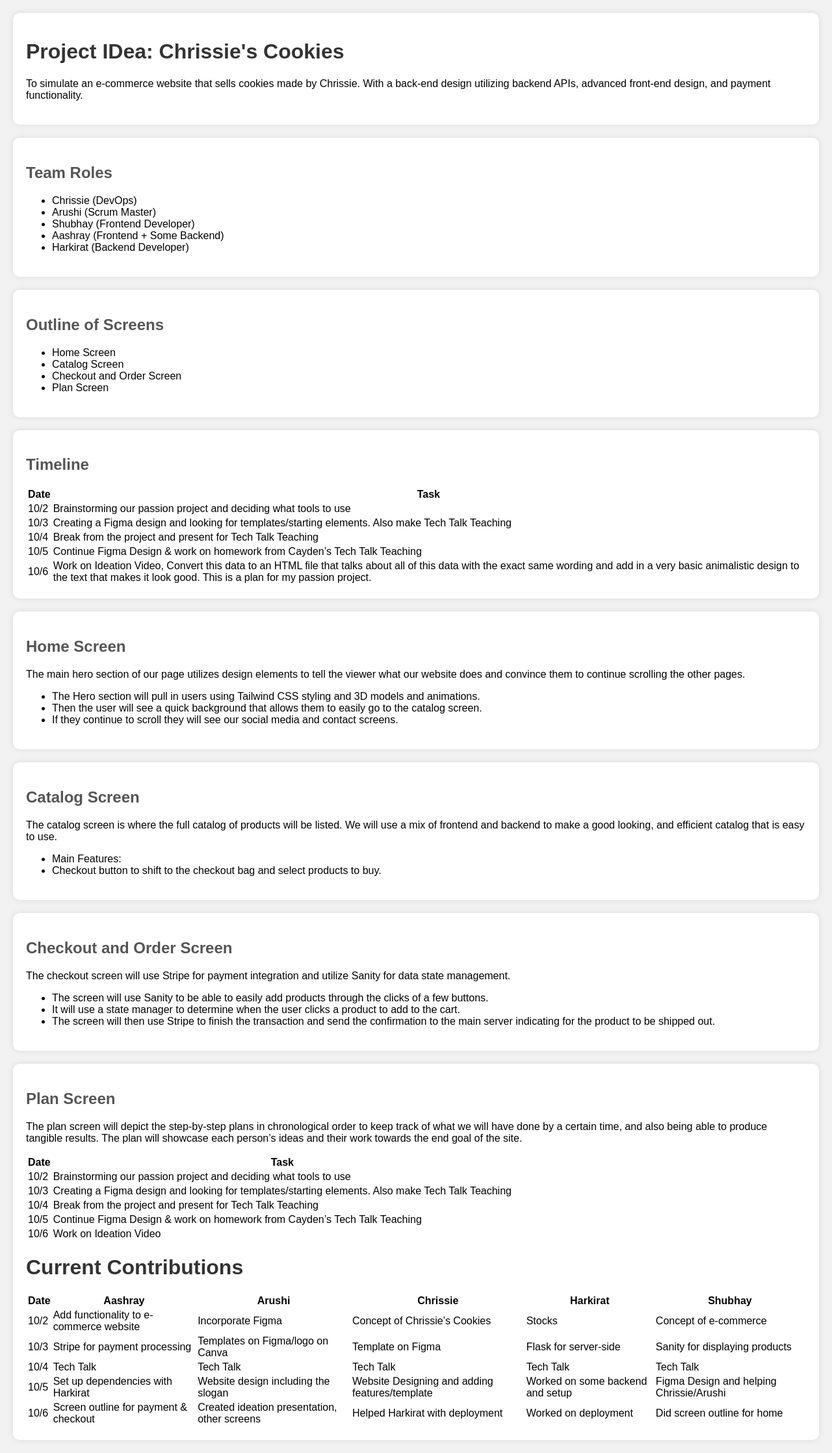
After one commit to Harkirat47/ByteBuFOOOns, a Flask app: page /projects/plans/ in a window 1280 px wide. The commit adds this page. Shown: the whole page at 65% size. Run offline with Flask 3, Linux system fonts and the light colour scheme; data comes from the database, SQL or seed files in the repository.

Commit message:
Video Plan

```diff
--- a/projects/projects.py
+++ b/projects/projects.py
@@ -21,3 +21,7 @@ def walruses():
 @app_projects.route('/hawkers/')
 def hawkers():
     return render_template("hawkers.html")
+
+@app_projects.route('/plans/')
+def plans():
+    return render_template("plans.html")
--- /dev/null
+++ b/projects/templates/bp_projects/plans.html
@@ -0,0 +1,206 @@
+<!DOCTYPE html>
+<html lang="en">
+<head>
+    <meta charset="UTF-8">
+    <meta name="viewport" content="width=device-width, initial-scale=1.0">
+    <title>Chrissie's Cookies Project</title>
+    <style>
+        /* Add your CSS styles here */
+        /* Example styles */
+        body {
+            font-family: Arial, sans-serif;
+            margin: 0;
+            padding: 0;
+            background-color: #f2f2f2;
+        }
+        .section {
+            background-color: #fff;
+            padding: 20px;
+            margin: 20px;
+            border-radius: 10px;
+            box-shadow: 0 0 10px rgba(0, 0, 0, 0.1);
+        }
+        h1 {
+            color: #333;
+        }
+        h2 {
+            color: #555;
+        }
+    </style>
+</head>
+<body>
+    <div class="section">
+        <h1>Project IDea: Chrissie's Cookies</h1>
+        <p>To simulate an e-commerce website that sells cookies made by Chrissie. With a back-end design utilizing backend APIs, advanced front-end design, and payment functionality.</p>
+    </div>
+
+    <div class="section">
+        <h2>Team Roles</h2>
+        <ul>
+            <li>Chrissie (DevOps)</li>
+            <li>Arushi (Scrum Master)</li>
+            <li>Shubhay (Frontend Developer)</li>
+            <li>Aashray (Frontend + Some Backend)</li>
+            <li>Harkirat (Backend Developer)</li>
+        </ul>
+    </div>
+
+    <div class="section">
+        <h2>Outline of Screens</h2>
+        <ul>
+            <li>Home Screen</li>
+            <li>Catalog Screen</li>
+            <li>Checkout and Order Screen</li>
+            <li>Plan Screen</li>
+        </ul>
+    </div>
+
+    <div class="section">
+        <h2>Timeline</h2>
+        <table>
+            <tr>
+                <th>Date</th>
+                <th>Task</th>
+            </tr>
+            <tr>
+                <td>10/2</td>
+                <td>Brainstorming our passion project and deciding what tools to use</td>
+            </tr>
+            <tr>
+                <td>10/3</td>
+                <td>Creating a Figma design and looking for templates/starting elements. Also make Tech Talk Teaching</td>
+            </tr>
+            <tr>
+                <td>10/4</td>
+                <td>Break from the project and present for Tech Talk Teaching</td>
+            </tr>
+            <tr>
+                <td>10/5</td>
+                <td>Continue Figma Design & work on homework from Cayden’s Tech Talk Teaching</td>
+            </tr>
+            <tr>
+                <td>10/6</td>
+                <td>Work on Ideation Video, Convert this data to an HTML file that talks about all of this data with the exact same wording and add in a very basic animalistic design to the text that makes it look good. This is a plan for my passion project.</td>
+            </tr>
+        </table>
+    </div>
+
+    <div class="section">
+        <h2>Home Screen</h2>
+        <p>The main hero section of our page utilizes design elements to tell the viewer what our website does and convince them to continue scrolling the other pages.</p>
+        <ul>
+            <li>The Hero section will pull in users using Tailwind CSS styling and 3D models and animations.</li>
+            <li>Then the user will see a quick background that allows them to easily go to the catalog screen.</li>
+            <li>If they continue to scroll they will see our social media and contact screens.</li>
+        </ul>
+    </div>
+
+    <div class="section">
+        <h2>Catalog Screen</h2>
+        <p>The catalog screen is where the full catalog of products will be listed. We will use a mix of frontend and backend to make a good looking, and efficient catalog that is easy to use.</p>
+        <ul>
+            <li>Main Features:</li>
+            <li>Checkout button to shift to the checkout bag and select products to buy.</li>
+        </ul>
+    </div>
+
+    <div class="section">
+        <h2>Checkout and Order Screen</h2>
+        <p>The checkout screen will use Stripe for payment integration and utilize Sanity for data state management.</p>
+        <ul>
+            <li>The screen will use Sanity to be able to easily add products through the clicks of a few buttons.</li>
+            <li>It will use a state manager to determine when the user clicks a product to add to the cart.</li>
+            <li>The screen will then use Stripe to finish the transaction and send the confirmation to the main server indicating for the product to be shipped out.</li>
+        </ul>
+    </div>
+
+    <div class="section">
+        <h2>Plan Screen</h2>
+        <p>The plan screen will depict the step-by-step plans in chronological order to keep track of what we will have done by a certain time, and also being able to produce tangible results. The plan will showcase each person’s ideas and their work towards the end goal of the site.</p>
+        <table>
+            <tr>
+                <th>Date</th>
+                <th>Task</th>
+            </tr>
+            <tr>
+                <td>10/2</td>
+                <td>Brainstorming our passion project and deciding what tools to use</td>
+            </tr>
+            <tr>
+                <td>10/3</td>
+                <td>Creating a Figma design and looking for templates/starting elements. Also make Tech Talk Teaching</td>
+            </tr>
+            <tr>
+                <td>10/4</td>
+                <td> Break from the project and  present for Tech Talk Teaching</td>
+            </tr>
+            <tr>
+                <td>10/5</td>
+                <td>Continue Figma Design & work on homework from Cayden’s Tech Talk Teaching</td>
+            </tr>
+            <tr>
+                <td>10/6</td>
+                <td>Work on Ideation Video </td>
+            </tr>
+            <!-- Add more timeline entries here if needed -->
+        </table>
+
+        <h1>Current Contributions</h1>
+
+        <table>
+            <tr>
+                <th>Date</th>
+                <th>Aashray</th>
+                <th>Arushi</th>
+                <th>Chrissie</th>
+                <th>Harkirat</th>
+                <th>Shubhay</th>
+            </tr>
+            <tr>
+                <td>10/2</td>
+                <td>Add functionality to e-commerce website</td>
+                <td>Incorporate Figma</td>
+                <td>Concept of Chrissie’s Cookies</td>
+                <td>Stocks</td>
+                <td>Concept of e-commerce</td>
+            </tr>
+            <tr>
+                <td>10/3</td>
+                <td>Stripe for payment processing</td>
+                <td>Templates on Figma/logo on Canva</td>
+                <td>Template on Figma</td>
+                <td>Flask for server-side</td>
+                <td>Sanity for displaying products</td>
+            </tr>
+            <tr>
+                <td>10/4</td>
+                <td>Tech Talk</td>
+                <td>Tech Talk</td>
+                <td>Tech Talk</td>
+                <td>Tech Talk</td>
+                <td>Tech Talk</td>
+            </tr>
+            <tr>
+                <td>10/5</td>
+                <td>Set up dependencies with Harkirat</td>
+                <td>Website design including the slogan</td>
+                <td>Website Designing and adding features/template</td>
+                <td>Worked on some backend and setup</td>
+                <td>Figma Design and helping Chrissie/Arushi</td>
+            </tr>
+            <tr>
+                <td>10/6</td>
+                <td>Screen outline for payment & checkout</td>
+                <td>Created ideation presentation, other screens</td>
+                <td>Helped Harkirat with deployment</td>
+                <td>Worked on deployment</td>
+                <td>Did screen outline for home</td>
+            </tr>
+        </table>
+
+    </div>
+
+    <!-- Add more sections for each screen and feature -->
+
+</body>
+</html>
--- a/templates/layouts/navbar.html
+++ b/templates/layouts/navbar.html
@@ -21,6 +21,7 @@ This HTML is setup as a fragment allowing it to be "included" by other HTML file
                     <li><a class="dropdown-item" href={{ url_for('projects.kangaroos') }}>Kangaroos</a></li>
                     <li><a class="dropdown-item" href={{ url_for('projects.walruses') }}>Walruses</a></li>
                     <li><a class="dropdown-item" href={{ url_for('projects.hawkers') }}>Hawkers</a></li>
+                    <li><a class="dropdown-item" href={{ url_for('projects.plans') }}>Blogs</a></li>
                 </ul>
             </div>
         </div>
```
